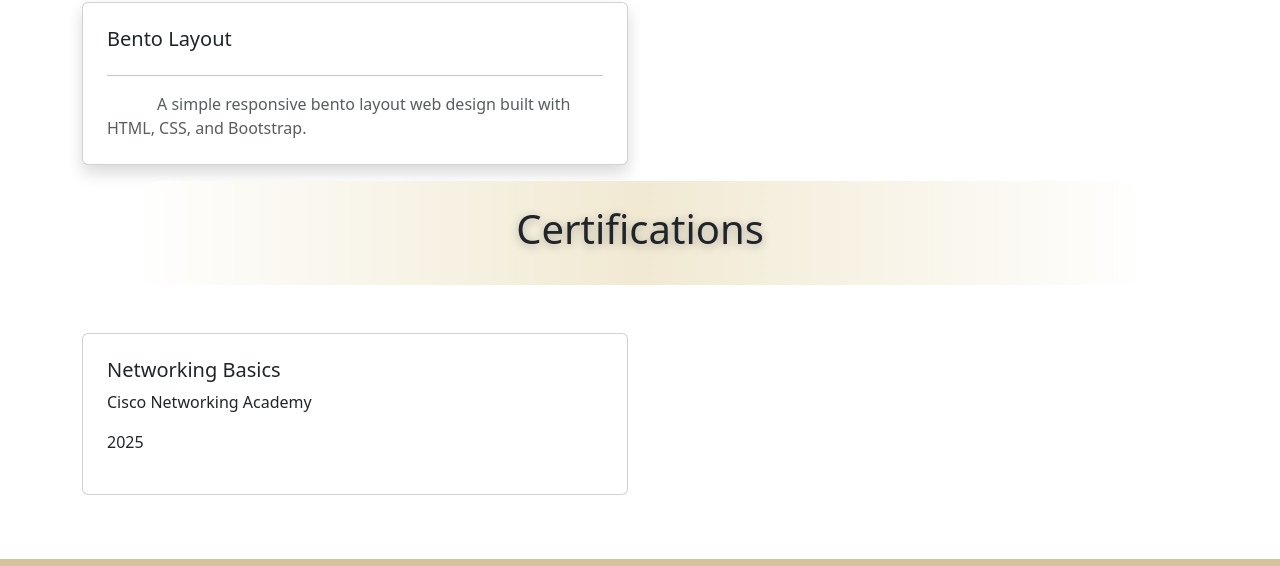
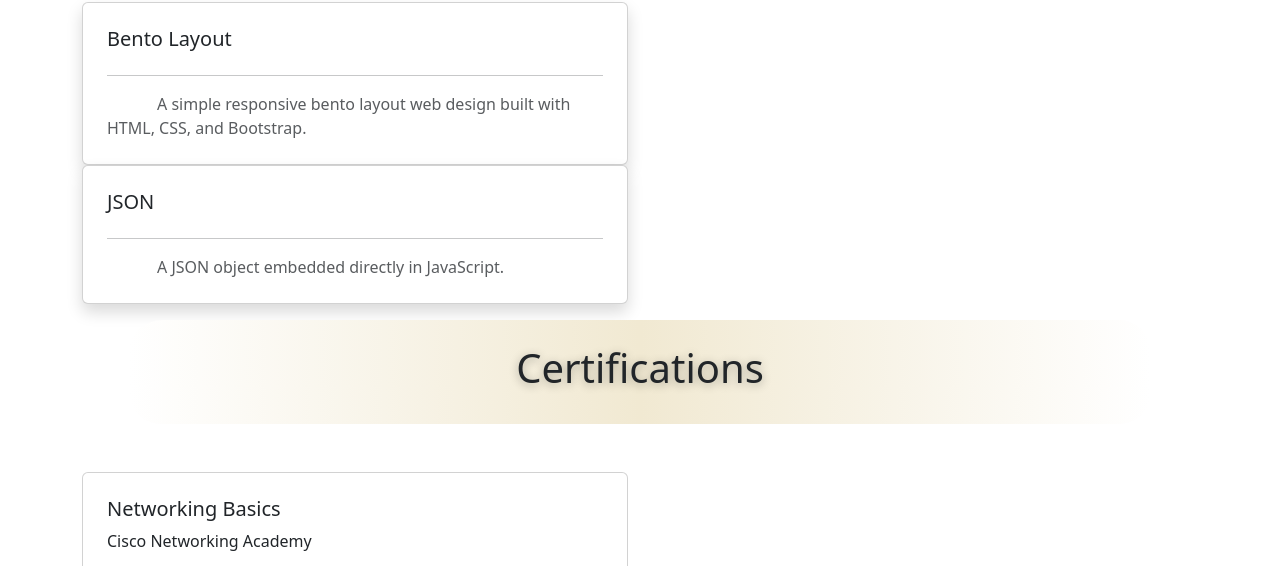
Before and after one commit to jennnnnn-k/jennnnnn-k.github.io, a plain HTML site: page index.html in a window 1280 px wide. Shown: the part 2409-2975 px from the top of the page. Drawn offline with nearby package versions, Linux system fonts and the light colour scheme.

Commit message:
Added act 2

```diff
--- a/index.html
+++ b/index.html
@@ -236,6 +236,13 @@
                                 built with HTML, CSS, and Bootstrap.</div>
                         </div>
                     </a>
+                    <a href="https://jennnnnn-k.github.io/Web-Development/activity_2/" target="_blank" class="text-decoration-none">
+                        <div class="card shadow p-4">
+                            <div class="h5">JSON</div>
+                            <hr>
+                            <div class="text-muted" style="text-indent: 50px;">A JSON object embedded directly in JavaScript.</div>
+                        </div>
+                    </a>
                 </div>
             </div>
 
```
